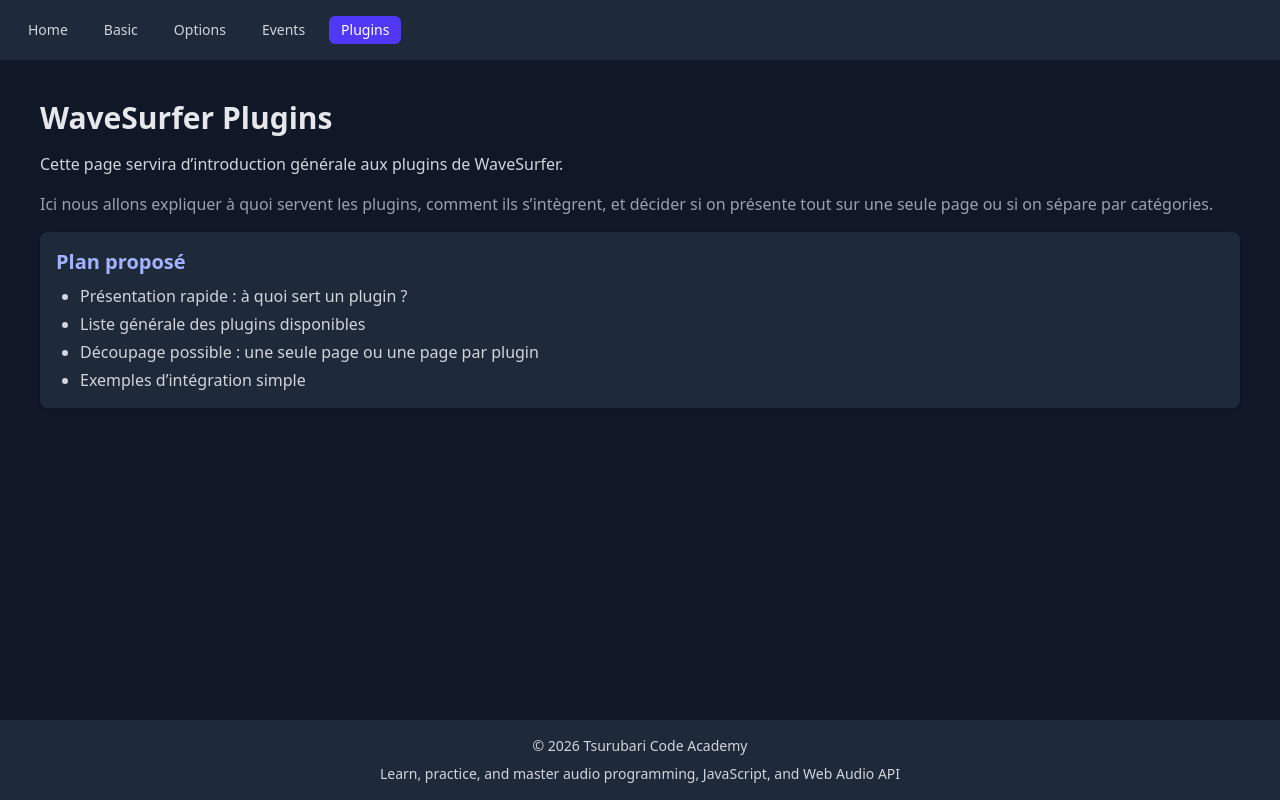
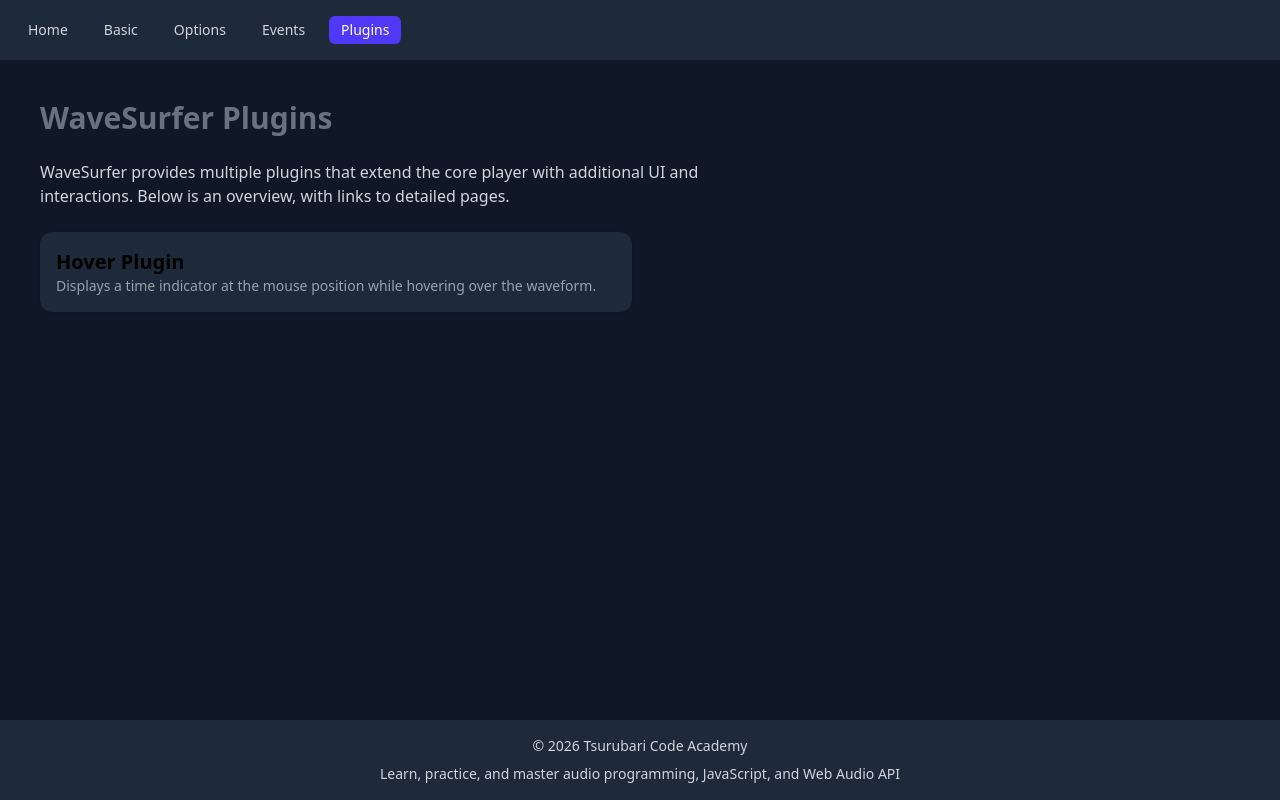
Before and after one commit to tsurubaso/sanbagierboSound, a React (Vite) app: page /plugins in a window 1280 px wide. Built offline with nearby package versions, Linux system fonts and the light colour scheme.

Commit message:
ajout premier plug in pas fini

```diff
--- a/src/pages/Plugins.jsx
+++ b/src/pages/Plugins.jsx
@@ -1,28 +1,31 @@
-// File: src/pages/Plugins.jsx
-import React from "react";
+// src/pages/Plugins.jsx
+import { Link } from "react-router-dom";
 
 
 export default function Plugins() {
 return (
-<div className="p-6 text-gray-200 space-y-4">
-<h1 className="text-3xl font-bold mb-4">WaveSurfer Plugins</h1>
-<p className="text-gray-300">
-Cette page servira d’introduction générale aux plugins de WaveSurfer.
-</p>
-<p className="text-gray-400">
-Ici nous allons expliquer à quoi servent les plugins, comment ils s’intègrent,
-et décider si on présente tout sur une seule page ou si on sépare par catégories.
+<div className="p-6 space-y-6">
+<h1 className="text-gray-500 text-3xl font-bold">WaveSurfer Plugins</h1>
+
+
+<p className="text-gray-300 max-w-2xl">
+WaveSurfer provides multiple plugins that extend the core player with
+additional UI and interactions. Below is an overview, with links to
+detailed pages.
 </p>
 
 
-<div className="bg-gray-800 p-4 rounded-lg shadow">
-<h2 className="text-xl font-semibold text-indigo-300 mb-2">Plan proposé</h2>
-<ul className="list-disc ml-6 space-y-1 text-gray-300">
-<li>Présentation rapide : à quoi sert un plugin ?</li>
-<li>Liste générale des plugins disponibles</li>
-<li>Découpage possible : une seule page ou une page par plugin</li>
-<li>Exemples d’intégration simple</li>
-</ul>
+<div className="grid grid-cols-1 md:grid-cols-2 gap-4">
+<Link
+to="/plugins/hover"
+className="p-4 rounded-xl bg-gray-800 hover:bg-gray-700 shadow"
+>
+<h2 className="text-xl font-semibold">Hover Plugin</h2>
+<p className="text-gray-400 text-sm">
+Displays a time indicator at the mouse position while hovering over
+the waveform.
+</p>
+</Link>
 </div>
 </div>
 );
--- /dev/null
+++ b/src/pages/plugins/HoverPlugin.jsx
@@ -0,0 +1,77 @@
+// src/pages/plugins/HoverPlugin.jsx
+import { useEffect, useRef, useState } from "react";
+import WaveSurfer from "wavesurfer.js";
+import Hover from "wavesurfer.js/dist/plugins/hover.esm.js";
+
+
+export default function HoverPluginPage() {
+const containerRef = useRef(null);
+const [waveSurfer, setWaveSurfer] = useState(null);
+
+
+useEffect(() => {
+if (!containerRef.current) return;
+
+
+const ws = WaveSurfer.create({
+container: containerRef.current,
+waveColor: "rgb(200, 0, 200)",
+progressColor: "rgb(100, 0, 100)",
+height: 120,
+url: undefined, // will be loaded from blob
+plugins: [
+Hover.create({
+lineColor: "#ff0000",
+lineWidth: 2,
+labelBackground: "#555",
+labelColor: "#fff",
+labelSize: "11px",
+labelPreferLeft: false,
+}),
+],
+});
+
+
+setWaveSurfer(ws);
+
+
+// load audio from preload blob
+window.api.loadAudioBlob().then((blob) => {
+const url = URL.createObjectURL(blob);
+ws.load(url);
+});
+
+
+ws.on("interaction", () => ws.play());
+
+
+return () => ws.destroy();
+}, []);
+
+
+return (
+<div className="p-6 space-y-4">
+<h1 className="text-3xl font-bold">Hover Plugin</h1>
+
+
+<p className="text-gray-300 max-w-2xl">
+Shows a vertical line and a label with the timestamp when hovering over
+the waveform.
+</p>
+
+
+<div className="rounded-xl bg-gray-900 p-4 shadow">
+<div ref={containerRef} className="w-full h-[150px]"></div>
+</div>
+
+
+<p>
+📖 Documentation: <a
+className="text-blue-400 hover:underline"
+href="https://wavesurfer.xyz/docs/classes/plugins_hover.HoverPlugin"
+target="_blank"
+>Hover Plugin Docs</a>
+</p>
+</div>
+);
+}
```
